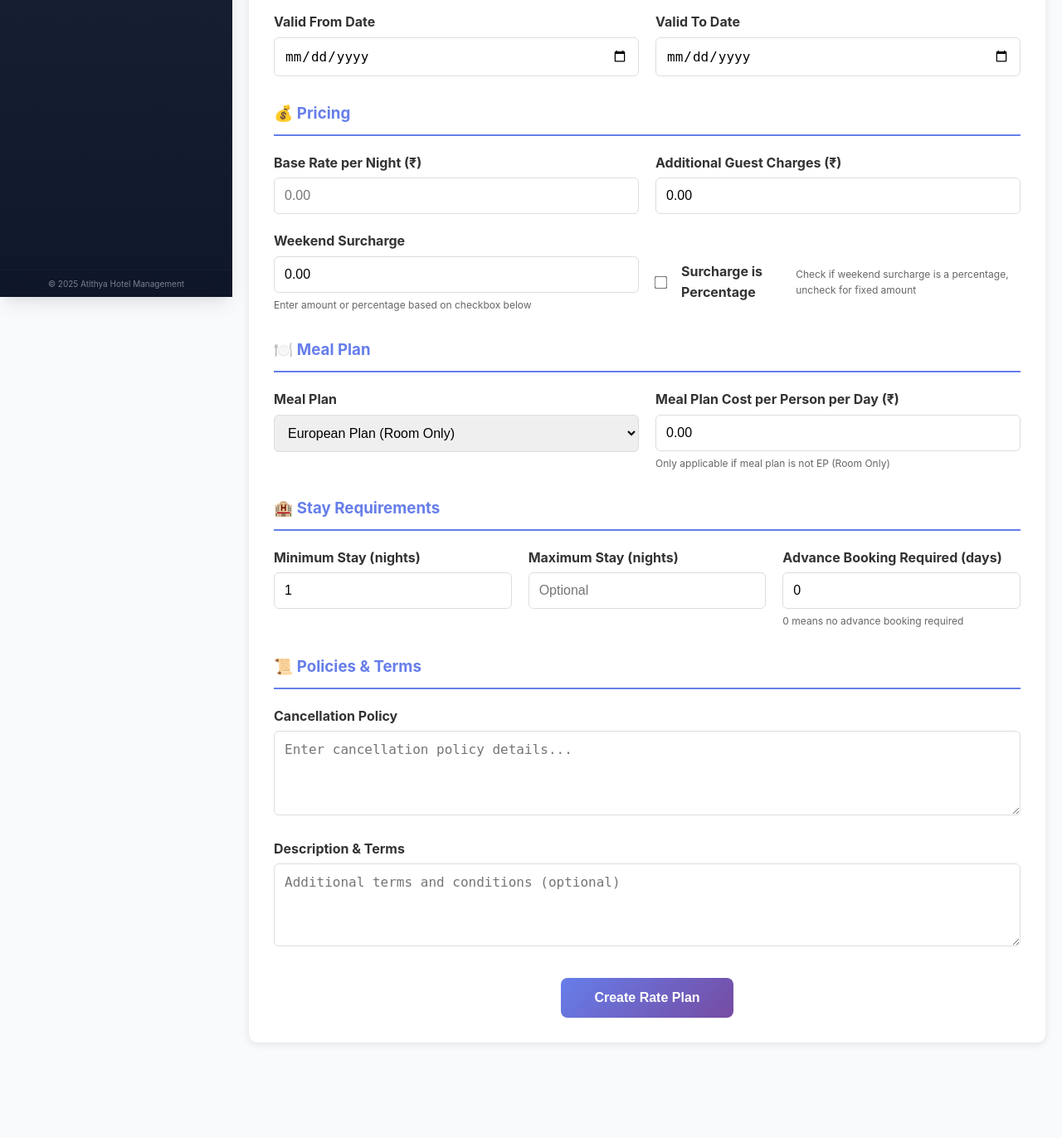
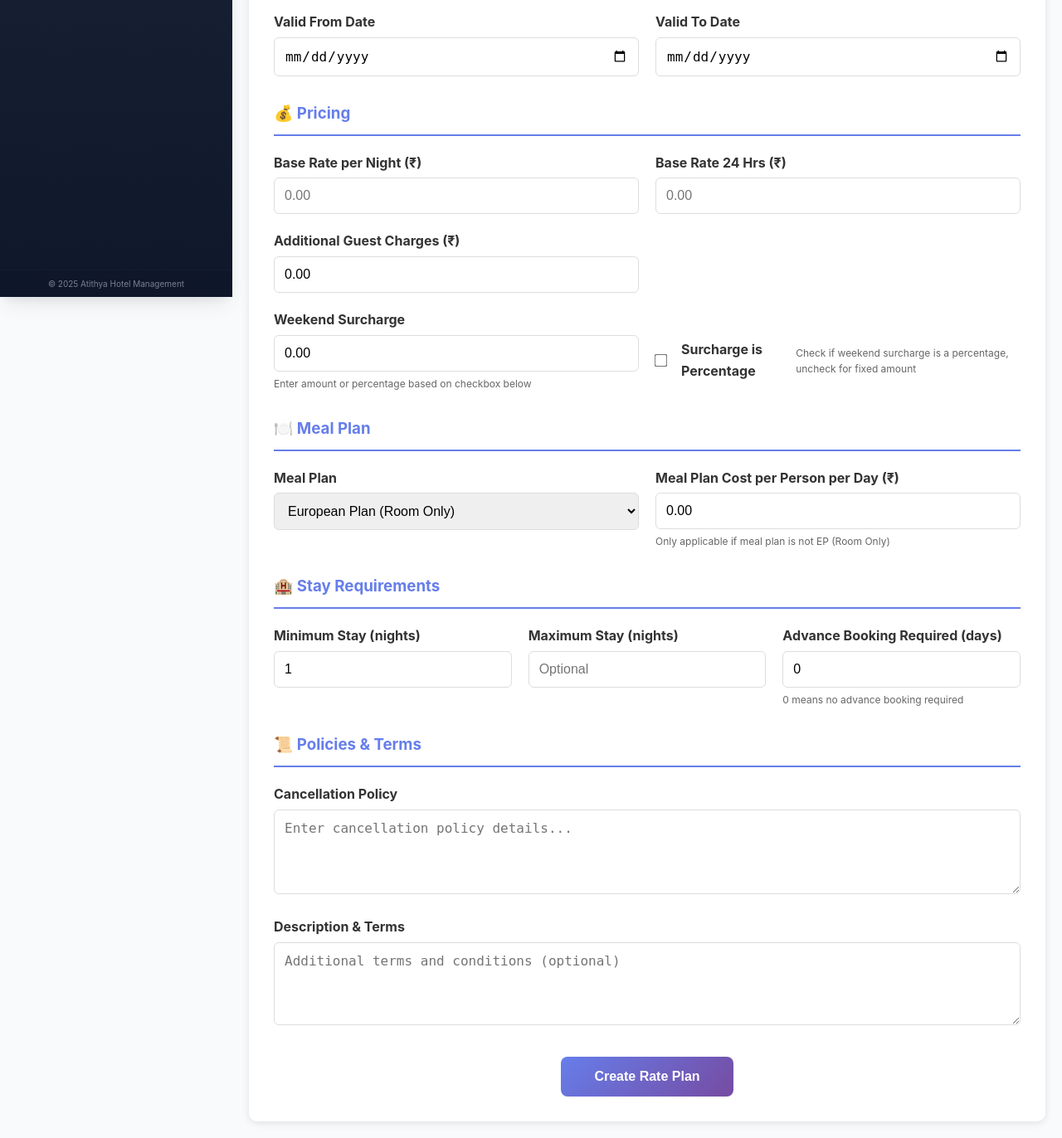
Before and after one commit to harshit-malviya/Hotel-Manegment, a Django app: page /rates/create/ in a window 1280 px wide. Shown: the part 442-1814 px from the top of the page at 83% size. Before the commit the page ends 1701 px from the top, so only its background shows below. Run offline with Django 5.2, Linux system fonts and the light colour scheme; data that the repository does not hold is empty; parts of the project's set-up code (start-up, migrations or seed data) failed here and were passed over.

Commit message:
add base rate for 24 Hrs to RatePlan model and forms

```diff
--- a/rate/admin.py
+++ b/rate/admin.py
@@ -5,7 +5,7 @@ from .models import RatePlan
 class RatePlanAdmin(admin.ModelAdmin):
     list_display = [
         'rate_plan_id', 'rate_name', 'room_type', 'season_type',
-        'base_rate', 'meal_plan', 'validity_period', 'is_active', 'created_at'
+        'base_rate', 'base_rate_for_24', 'meal_plan', 'validity_period', 'is_active', 'created_at'
     ]
     list_filter = [
         'season_type', 'meal_plan', 'is_active', 'room_type',
@@ -24,7 +24,7 @@ class RatePlanAdmin(admin.ModelAdmin):
             'fields': ('valid_from', 'valid_to', 'validity_period')
         }),
         ('Pricing', {
-            'fields': ('base_rate', 'additional_guest_charges', 'weekend_surcharge', 'is_percentage_surcharge')
+            'fields': ('base_rate', 'base_rate_for_24', 'additional_guest_charges', 'weekend_surcharge', 'is_percentage_surcharge')
         }),
         ('Meal Plan', {
             'fields': ('meal_plan', 'meal_plan_cost')
--- a/rate/forms.py
+++ b/rate/forms.py
@@ -9,7 +9,7 @@ class RatePlanForm(forms.ModelForm):
         model = RatePlan
         fields = [
             'rate_name', 'room_type', 'season_type', 'valid_from', 'valid_to',
-            'base_rate', 'additional_guest_charges', 'meal_plan', 'meal_plan_cost',
+            'base_rate', 'base_rate_for_24', 'additional_guest_charges', 'meal_plan', 'meal_plan_cost',
             'cancellation_policy', 'description', 'weekend_surcharge',
             'is_percentage_surcharge', 'is_active', 'minimum_stay', 'maximum_stay',
             'advance_booking_days'
@@ -37,6 +37,12 @@ class RatePlanForm(forms.ModelForm):
                 'min': (date.today() + timedelta(days=1)).isoformat()
             }),
             'base_rate': forms.NumberInput(attrs={
+                'class': 'form-control',
+                'step': '0.01',
+                'min': '0.01',
+                'placeholder': '0.00'
+            }),
+            'base_rate_for_24': forms.NumberInput(attrs={
                 'class': 'form-control',
                 'step': '0.01',
                 'min': '0.01',
@@ -103,6 +109,7 @@ class RatePlanForm(forms.ModelForm):
             'valid_from': 'Valid From Date',
             'valid_to': 'Valid To Date',
             'base_rate': 'Base Rate per Night (₹)',
+            'base_rate_for_24': 'Base Rate 24 Hrs (₹)',
             'additional_guest_charges': 'Additional Guest Charges (₹)',
             'meal_plan': 'Meal Plan',
             'meal_plan_cost': 'Meal Plan Cost per Person per Day (₹)',
--- a/rate/models.py
+++ b/rate/models.py
@@ -59,6 +59,12 @@ class RatePlan(models.Model):
         decimal_places=2,
         validators=[MinValueValidator(Decimal('0.01'))],
         help_text="Base rate per night for the room type"
+    )
+    base_rate_for_24 = models.DecimalField(
+        max_digits=10,
+        decimal_places=2,
+        validators=[MinValueValidator(Decimal('0.01'))],
+        help_text="Base rate for 24 Hrs"
     )
 
     additional_guest_charges = models.DecimalField(
--- a/templates/rate/rate_plan_detail.html
+++ b/templates/rate/rate_plan_detail.html
@@ -67,6 +67,11 @@
                         <strong style="color: #333;">Base Rate:</strong>
                         <p style="margin: 5px 0 15px 0; font-size: 24px; font-weight: bold; color: #28a745;">₹{{ rate_plan.base_rate }}</p>
                         <small style="color: #666;">per night</small>
+                    </div>
+                    <div>
+                        <strong style="color: #333;">Base Rate for 24 Hrs:</strong>
+                        <p style="margin: 5px 0 15px 0; font-size: 24px; font-weight: bold; color: #28a745;">₹{{ rate_plan.base_rate_for_24 }}</p>
+                        <small style="color: #666;"></small>
                     </div>
                     <div>
                         <strong style="color: #333;">Additional Guest Charges:</strong>
--- a/templates/rate/rate_plan_form.html
+++ b/templates/rate/rate_plan_form.html
@@ -109,6 +109,17 @@
                         {% if form.base_rate.errors %}
                             <div style="color: #dc3545; font-size: 14px; margin-top: 5px;">
                                 {{ form.base_rate.errors }}
+                            </div>
+                        {% endif %}
+                    </div>
+                    <div>
+                        <label style="display: block; margin-bottom: 5px; font-weight: bold; color: #333;">
+                            {{ form.base_rate_for_24.label }}
+                        </label>
+                        {{ form.base_rate_for_24 }}
+                        {% if form.base_rate_for_24.errors %}
+                            <div style="color: #dc3545; font-size: 14px; margin-top: 5px;">
+                                {{ form.base_rate_for_24.errors }}
                             </div>
                         {% endif %}
                     </div>
```
Also changed, not shown: rate/migrations/0002_rateplan_base_rate_for_24.py (added).
